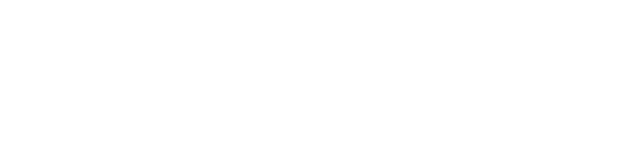
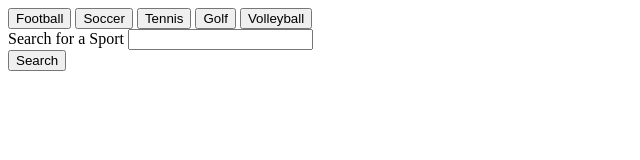
Before and after one commit to amberanae2/Gif-Tastic, a plain HTML site: page Gif-Tastic.html in a window 1280 px wide. Shown: the whole page, without its empty margins (0-640 px from the left). Drawn offline with nearby package versions, Linux system fonts and the light colour scheme; no server answers.

Commit message:
revised 3

```diff
--- a/Gif-Tastic.html
+++ b/Gif-Tastic.html
@@ -5,8 +5,33 @@
     <meta name="viewport" content="width=device-width, initial-scale=1.0">
     <meta http-equiv="X-UA-Compatible" content="ie=edge">
     <title>Gif-Tastic</title>
+    <script src="https://cdnjs.cloudflare.com/ajax/libs/jquery/3.2.1/jquery.min.js"></script>
+
 </head>
 <body>
+    <button id="football">Football</button>
+    <button id="soccer">Soccer</button>
+    <button id="tennis">Tennis</button>
+    <button id="golf">Golf</button>
+    <button id="volleyball">Volleyball</button>
+</div>
 
+    <div id="sports-search"></div>
+
+
+    <form id="sports-form">
+      <label for="sports-input">Search for a Sport</label>
+      <input type="text" id="sports-input"><br>
+
+      <input id="find-sport" type="submit" value="Search">
+    </form>
+
+
+
+
+
+
+
+<script src = "assets/javascript/gif.js"></script>
 </body>
 </html>
```
